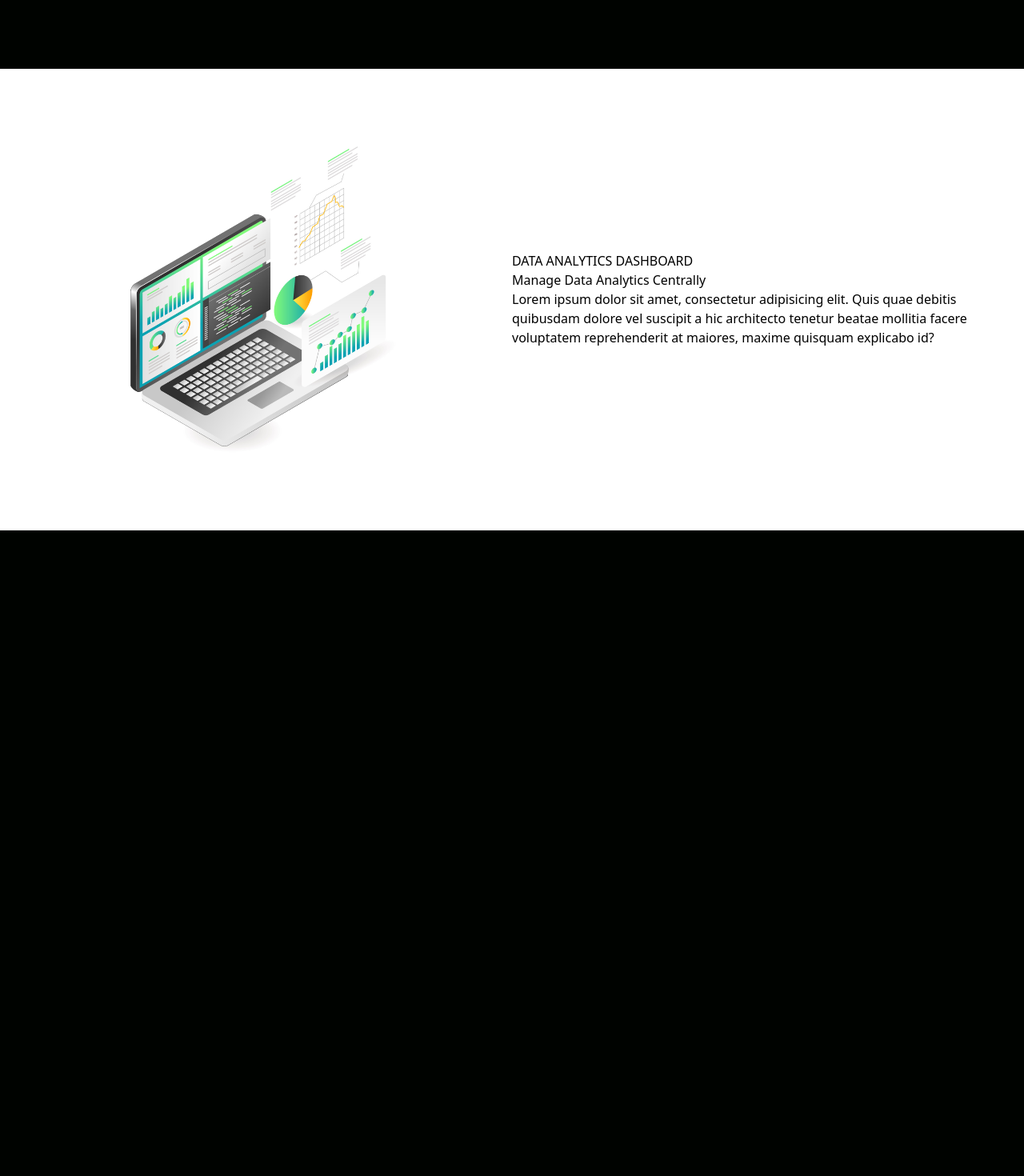
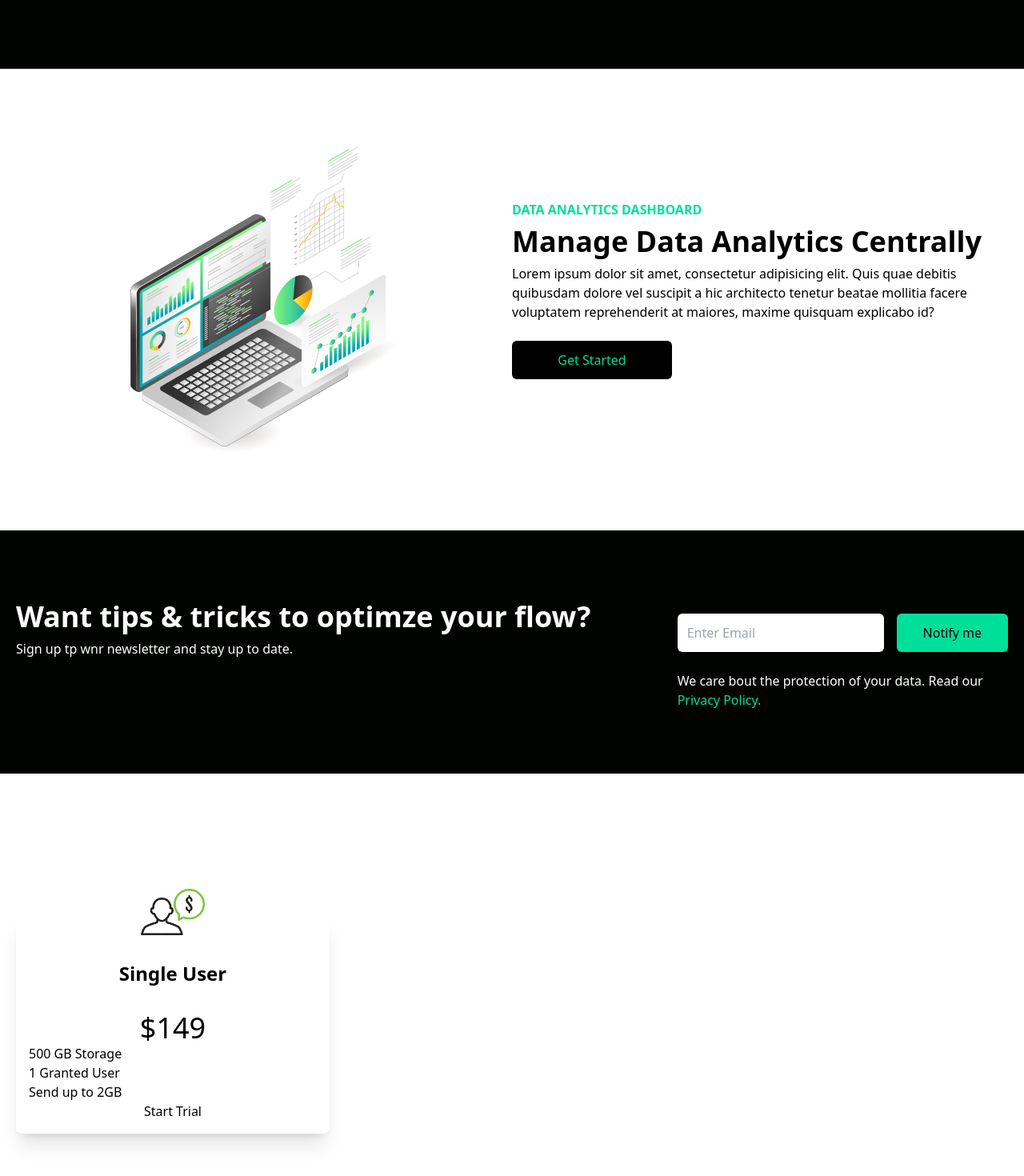
Before and after one commit to tiagoc0sta/data-finance-yt, a React (Create React App) app: page / in a window 1280 px wide. Shown: the part 810-2280 px from the top of the page at 80% size. Before the commit the page ends 1473 px from the top, so only its background shows below. Built offline with nearby package versions, Linux system fonts and the light colour scheme.

Commit message:
add cards

```diff
--- a/src/App.js
+++ b/src/App.js
@@ -1,7 +1,9 @@
 import React from 'react';
 import Analytics from './components/Analytics';
+import Cards from './components/Cards';
 import Hero from './components/Hero';
 import Navbar from './components/Navbar';
+import Newsletter from './components/Newsletter';
 
 function App() {
   return (
@@ -9,6 +11,8 @@ function App() {
       <Navbar/>
       <Hero/>
       <Analytics/>
+      <Newsletter/>
+      <Cards/>
     </div>
   );
 }
--- a/src/components/Analytics.jsx
+++ b/src/components/Analytics.jsx
@@ -7,9 +7,12 @@ const Analytics = () => {
       <div className='max-w-[1240px] mx-auto grid md:grid-cols-2'>
         <img className='w-[500px] mx-auto my-4' src={Laptop} alt="/" />
         <div className='flex flex-col justify-center'>
-          <p>DATA ANALYTICS DASHBOARD</p>
-          <h1>Manage Data Analytics Centrally</h1>
-          <p>Lorem ipsum dolor sit amet, consectetur adipisicing elit. Quis quae debitis quibusdam dolore vel suscipit a hic architecto tenetur beatae mollitia facere voluptatem reprehenderit at maiores, maxime quisquam explicabo id?</p>
+          <p className='text-[#00df9a] font-bold' >DATA ANALYTICS DASHBOARD</p>
+          <h1 className='md:text-4xl sm:text-3xl text-2xl font-bold py-2'>Manage Data Analytics Centrally</h1>
+          <p>
+            Lorem ipsum dolor sit amet, consectetur adipisicing elit. Quis quae debitis quibusdam dolore vel suscipit a hic architecto tenetur beatae mollitia facere voluptatem reprehenderit at maiores, maxime quisquam explicabo id?
+          </p>
+          <button className='bg-black text-[#00df9a] w-[200px] rounded-md font-medium my-6 mx-auto md:mx-0 py-3'>Get Started</button>
         </div>
       </div>
     </div>
--- /dev/null
+++ b/src/components/Cards.jsx
@@ -0,0 +1,27 @@
+import React from 'react'
+import Single from '../assets/single.png'
+import Double from '../assets/double.png'
+import Triple from '../assets/triple.png'
+
+function Cards() {
+  return (
+    <div className='w-full py-[10rem] px-4 bg-white'>
+      <div className='max-w-[1240px] mx-auto grid md:grid-cols-3 gap-8'>
+        <div className='w-full shadow-xl flex flex-col p-4 my-4 rounded-lg hover:scale-105 duration-300'>
+          <img className='w-20 mx-auto mt-[-3rem] bg-white' src={Single} alt="/" />
+          <h2 className='text-2xl font-bold text-center py-8'>Single User</h2>
+          <p className='text-center text-4xl'>$149</p>
+          <div>
+            <p>500 GB Storage</p>
+            <p>1 Granted User</p>
+            <p>Send up to 2GB</p>
+          </div>
+          <button>Start Trial</button>
+        </div>
+      </div>
+    </div>
+
+  )
+}
+
+export default Cards
--- a/src/components/Hero.jsx
+++ b/src/components/Hero.jsx
@@ -5,7 +5,7 @@ const Hero = () => {
   return (
     <div className='text-white'>
       <div className='max-w-[800px] w-full h-screen mx-auto text-center flex flex-col justify-center'>
-        <p className='text-[#00df9a]'>GROWING WITH DATA ANALYTICS</p>
+        <p className='text-[#00df9a] font-bold'>GROWING WITH DATA ANALYTICS</p>
         <h1 className='md:text-7xl sm:text-6xl text-4xl font-bold md:py-6 '>
           Grow with data.
         </h1>
--- /dev/null
+++ b/src/components/Newsletter.jsx
@@ -0,0 +1,23 @@
+import React from 'react'
+
+function Newsletter() {
+  return (
+    <div className='w-full py-16 text-white'>
+      <div className='max-w-[1240px] mx-auto grid lg:grid-cols-3'>
+        <div className='lg:col-span-2 my-4'>
+          <h1 className='md:text-4xl sm:text-3xl text-2xl font-bold py-2'>Want tips & tricks to optimze your flow?</h1>
+          <p>Sign up tp wnr newsletter and stay up to date.</p>
+        </div>
+        <div className='my-4'>
+          <div className='flex flex-col sm:flex-row items-center justify-content w-full'>
+            <input className='p-3 flex w-full rounded-md text-black' type="email" placeholder='Enter Email'/>
+            <button className='bg-[#00df9a] text-black rounded-md font-medium w-[200px] ml-4 my-6 px-6 py-3'>Notify me</button>
+          </div>
+          <p>We care bout the protection of your data. Read our <span className='text-[#00df9a]'>Privacy Policy.</span> </p>
+        </div>
+      </div>
+    </div>
+  )
+}
+
+export default Newsletter
```
